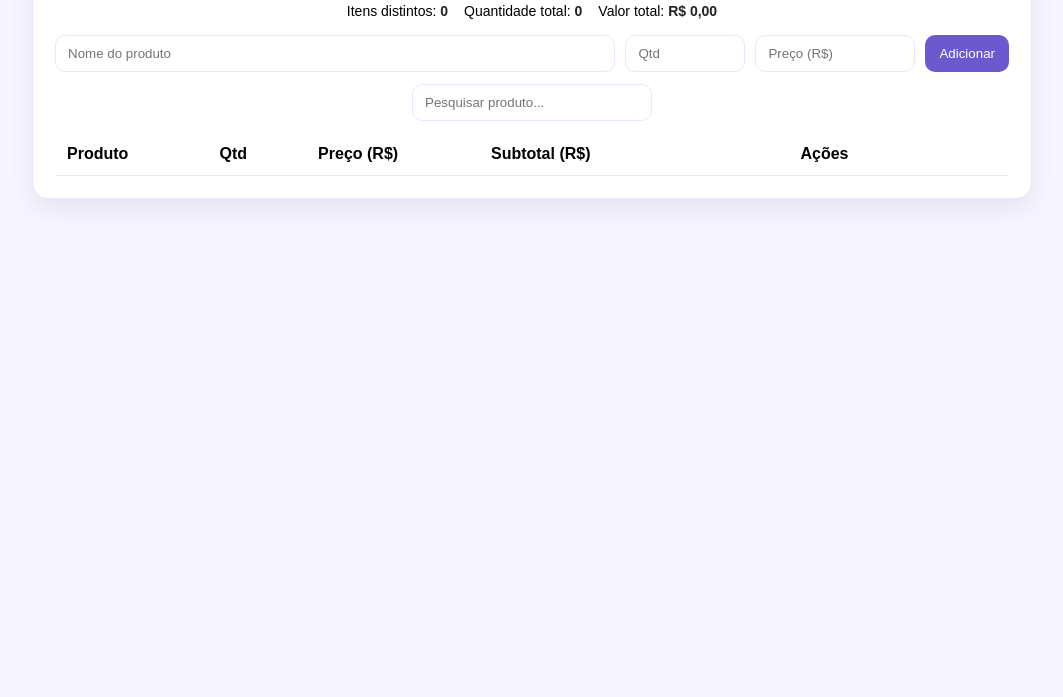
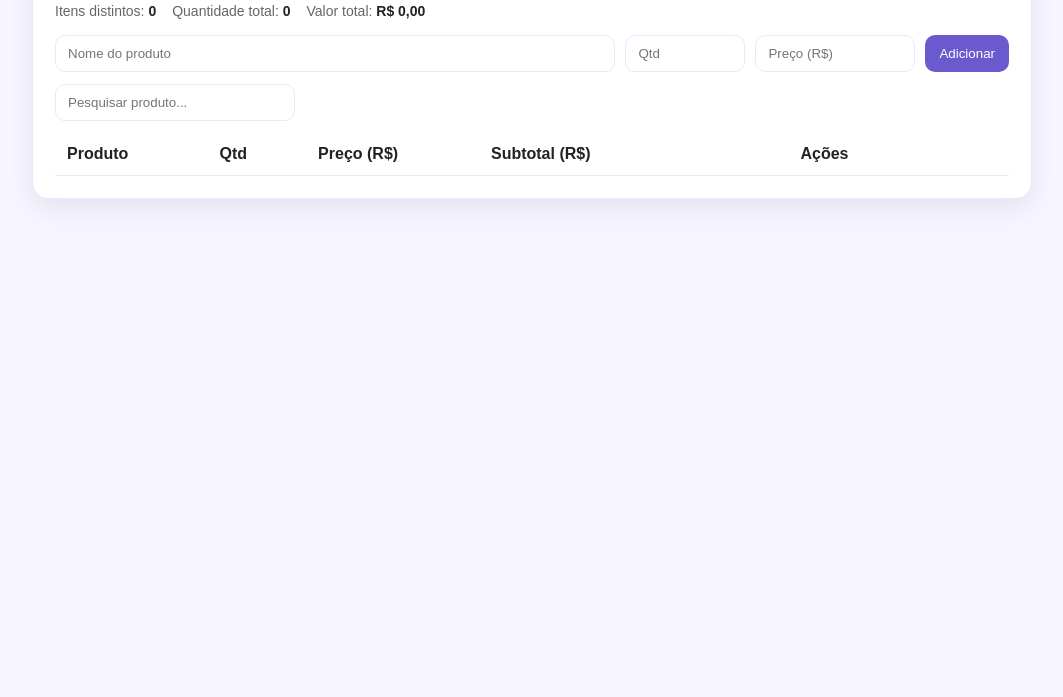
Before and after one commit to jessicaalida/estoque-mochimochi, a plain HTML site: page index.html in a window 1280 px wide. Shown: the part 103-800 px from the top of the page, without its empty margins (108-1171 px from the left). Drawn offline with Linux system fonts and the light colour scheme.

Commit message:
Update style.css

```diff
--- a/style.css
+++ b/style.css
@@ -15,6 +15,7 @@
 body {
   font-family: Arial, Helvetica, sans-serif;
   background: var(--bg);
+  color: var(--text);
   margin: 0;
   padding: 20px;
 }
@@ -34,13 +35,22 @@ body {
 
 h1 { text-align: center; margin: 8px 0 18px; }
 
+.toolbar {
+  display: flex;
+  flex-wrap: wrap;
+  gap: 12px;
+  align-items: center;
+  justify-content: space-between;
+  margin-bottom: 12px;
+}
+.toolbar.top { margin-bottom: 16px; }
+
 .totais {
   display: flex;
   flex-wrap: wrap;
   gap: 16px;
   font-size: 14px;
-  justify-content: center;
-  margin-bottom: 16px;
+  color: var(--muted);
 }
 .totais strong { color: var(--text); }
 
@@ -72,10 +82,6 @@ h1 { text-align: center; margin: 8px 0 18px; }
   border: 1px solid var(--border);
   border-radius: 10px;
   min-width: 240px;
-  margin-bottom: 12px;
-  display: block;
-  margin-left: auto;
-  margin-right: auto;
 }
 
 table { width: 100%; border-collapse: collapse; }
```
